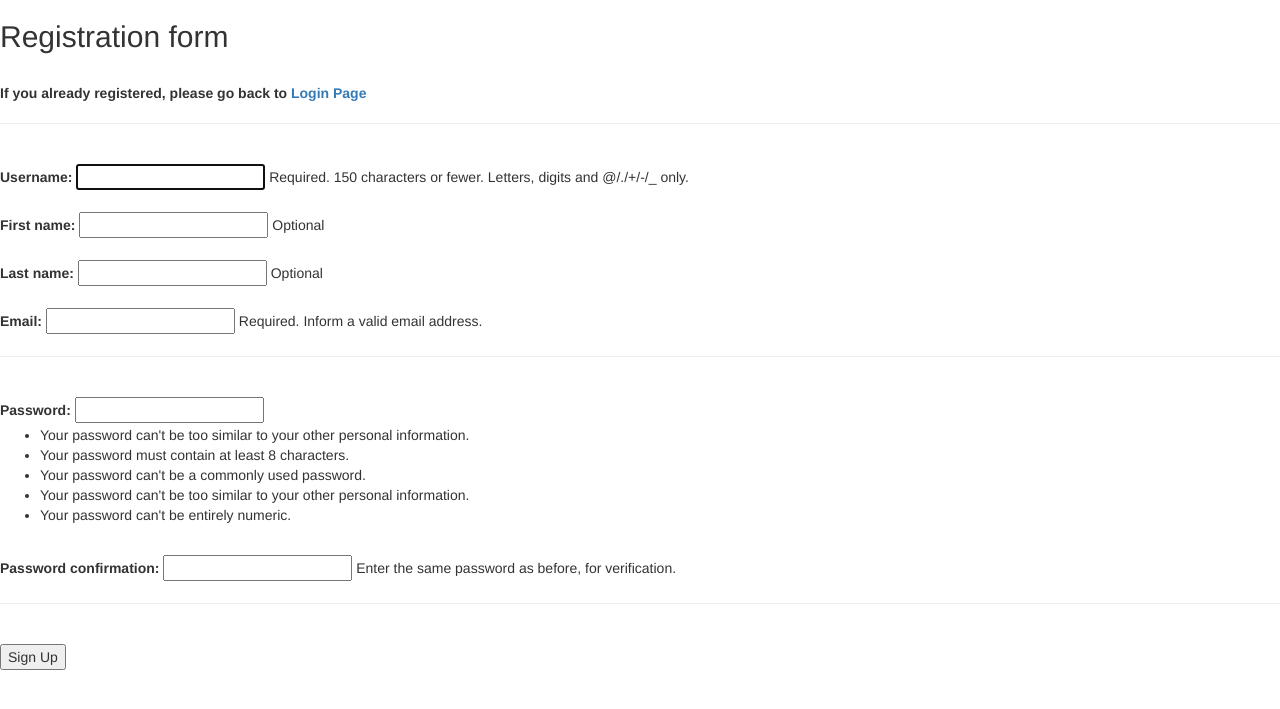
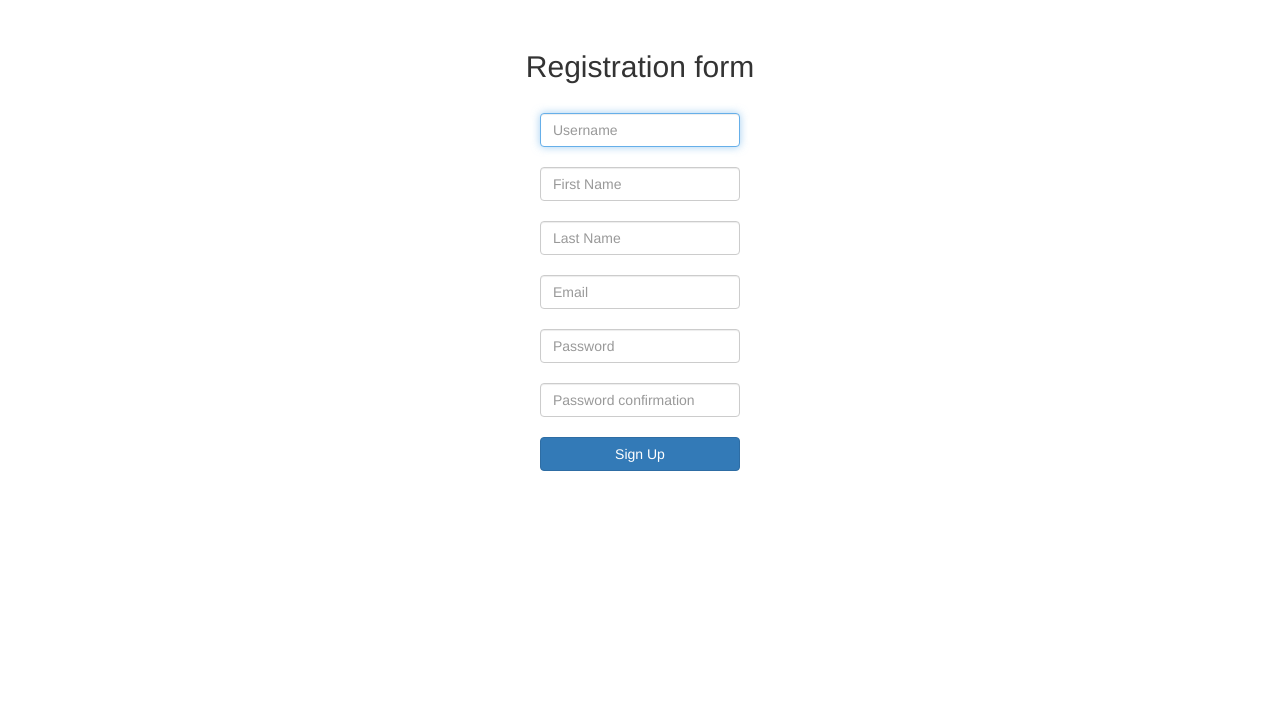
Before and after one commit to adrianashymoniak/TaskBoard, a Django app: page /signup/ in a window 1280 px wide. Shown: the part 52-761 px from the top of the page. Run offline with Django 3.2, Linux system fonts and the light colour scheme; some libraries are stand-ins or nearby versions.

Commit message:
added styles to signup page

```diff
--- a/tasks/static/css/tasks.css
+++ b/tasks/static/css/tasks.css
@@ -21,3 +21,11 @@
 .btn.btn-primary {
     width: 200px;
 }
+
+.form-control {
+    margin-top: auto;
+    margin-left: auto;
+    margin-right: auto;
+    margin-bottom: 20px;
+    width: 200px;
+}
--- a/tasks/templates/tasks/signup.html
+++ b/tasks/templates/tasks/signup.html
@@ -1,50 +1,26 @@
 {% extends 'tasks/base.html' %}
 {% block title %} Sign Up {% endblock %}
 {% block content %}
-<h2>Registration form</h2>
-<br>
-<strong>If you already registered, please go back to <a href="{% url 'login' %}">Login Page</a></strong>
-<br>
-<hr>
-<br>
-<form method='post'>
-    {% csrf_token %}
-    <label for="username">Username:</label>
-    <input id="username" type="text" name="username" maxlength="150" autofocus required>
-    <span class="helptext">Required. 150 characters or fewer. Letters, digits and @/./+/-/_ only.</span>
-    <br><br>
-    <label for="first_name">First name:</label>
-    <input id="first_name" type="text" name="first_name" maxlength="30">
-    <span class="helptext">Optional</span>
-    <br><br>
-    <label for="last_name">Last name:</label>
-    <input id="last_name" type="text" name="last_name" maxlength="30">
-    <span class="helptext">Optional</span>
-    <br><br>
-    <label for="email">Email:</label>
-    <input id="email" type="email" name="email" maxlength="254" required>
-    <span class="helptext">Required. Inform a valid email address.</span>
+<div class="alignment">
+    <h2>Registration form</h2>
     <br>
-    <hr>
-    <br>
-    <label for="password1">Password:</label>
-    <input id="password1" type="password" name="password1" required>
-    <span class="helptext">
-        <ul>
-            <li>Your password can't be too similar to your other personal information.</li>
-            <li>Your password must contain at least 8 characters.</li>
-            <li>Your password can't be a commonly used password.</li>
-            <li>Your password can't be too similar to your other personal information.</li>
-            <li>Your password can't be entirely numeric.</li>
-        </ul>
-    </span>
-    <br>
-    <label for="password2">Password confirmation:</label>
-    <input id="password2" type="password" name="password2" required>
-    <span class="helptext">Enter the same password as before, for verification.</span>
-    <br>
-    <hr>
-    <br>
-    <button id ="signup_btn" type="submit">Sign Up</button>
-</form>
+    <form method='post'>
+        {% csrf_token %}
+        <input class="form-control" id="username" type="text" name="username" maxlength="150" placeholder="Username" title="Required. 150 characters or fewer. Letters, digits and @/./+/-/_ only." autofocus required>
+        <input class="form-control" id="first_name" type="text" name="first_name" maxlength="30" placeholder="First Name" title="Optional">
+        <input class="form-control" id="last_name" type="text" name="last_name" maxlength="30" placeholder="Last Name" title="Optional">
+        <input class="form-control" id="email" type="email" name="email" maxlength="254" placeholder="Email" title="Required. Inform a valid email address." required>
+        <input class="form-control" id="password1" type="password" name="password1" placeholder="Password" title="Your password must contain at least 8 characters and can't be entirely numeric." required>
+        <input class="form-control" id="password2" type="password" name="password2" placeholder="Password confirmation" title="Enter the same password as before, for verification." required>
+        <button class="btn btn-primary" id ="signup_btn" type="submit">Sign Up</button>
+        {% if form.errors %}
+            {% for error in form.non_field_errors %}
+                <div class="alert alert-danger fade in">
+                    <a href="#" class="close" data-dismiss="alert">&times;</a>
+                    <strong>{{ error|escape }}</strong>
+                </div>
+            {% endfor %}
+        {% endif %}
+    </form>
+</div>
 {% endblock %}
```
